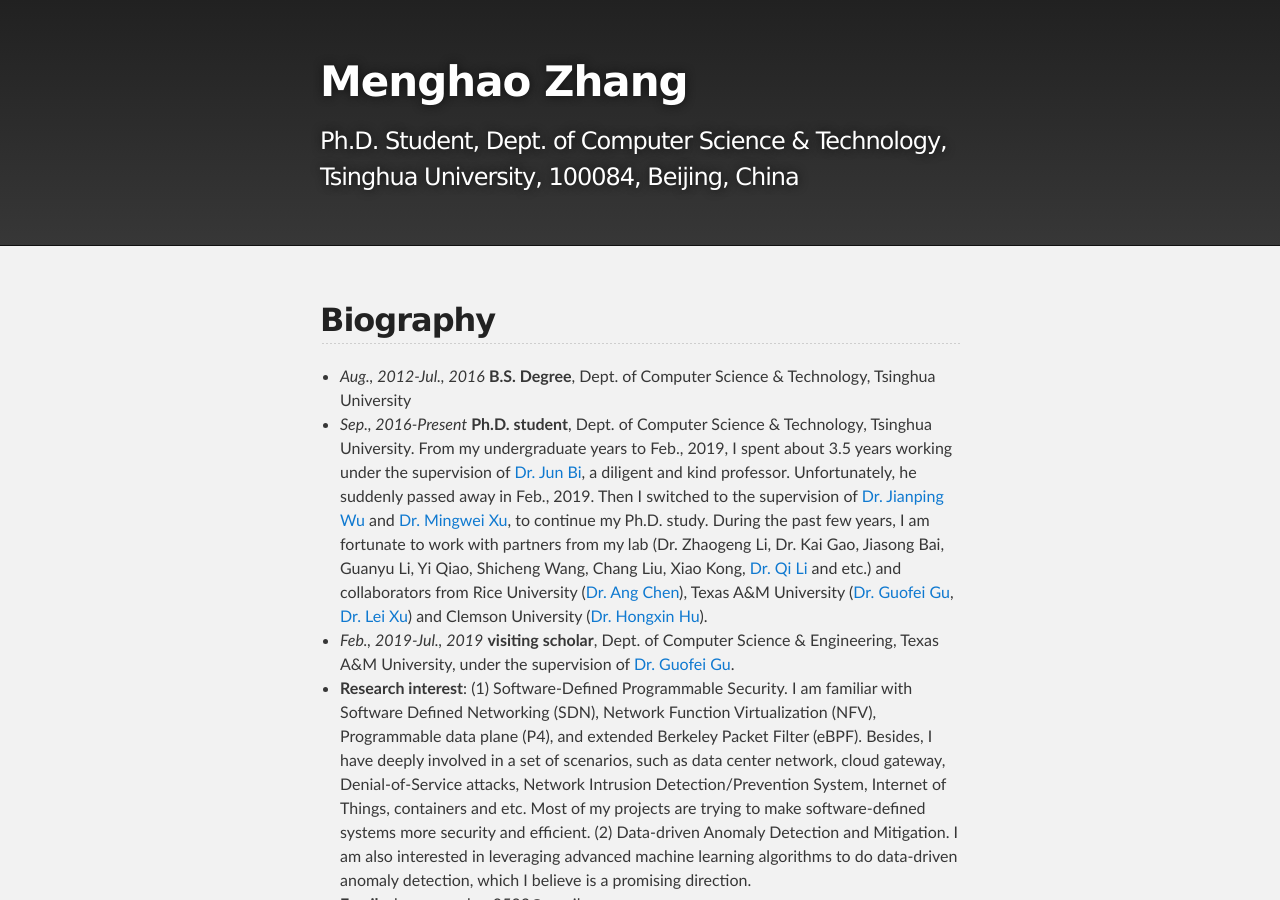
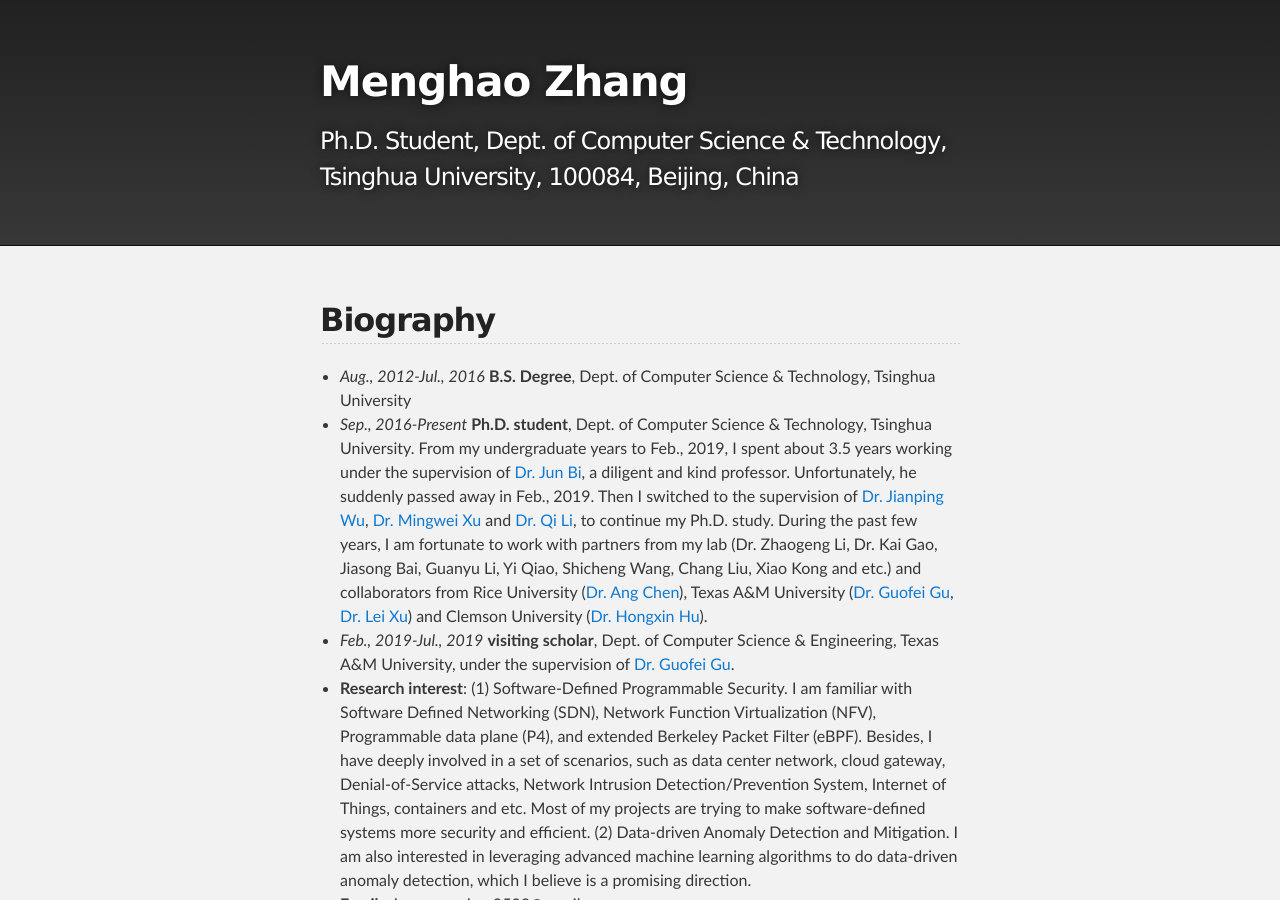
Before and after one commit to zhangmenghao/zhangmenghao.github.io, a Jekyll site: the page built from index.md, in a window 1280 px wide and 900 px high. Built offline with Jekyll 4.4.1, drawn with Linux system fonts in a browser that asks for light colours.

Commit message:
Update bio

```diff
--- a/index.md
+++ b/index.md
@@ -8,7 +8,7 @@
 ## Biography
 
 * *Aug., 2012-Jul., 2016*  **B.S. Degree**, Dept. of Computer Science & Technology, Tsinghua University
-* *Sep., 2016-Present*  **Ph.D. student**, Dept. of Computer Science & Technology, Tsinghua University. From my undergraduate years to Feb., 2019, I spent about 3.5 years working under the supervision of [Dr. Jun Bi](http://netarchlab.tsinghua.edu.cn/~junbi/), a diligent and kind professor. Unfortunately, he suddenly passed away in Feb., 2019. Then I switched to the supervision of [Dr. Jianping Wu](http://www.cs.tsinghua.edu.cn/publish/csen/4623/2010/20101224194435414856631/20101224194435414856631_.html) and [Dr. Mingwei Xu](http://routing.netlab.edu.cn/tiki-index.php?page=Mingwei+Xu), to continue my Ph.D. study. During the past few years, I am fortunate to work with partners from my lab (Dr. Zhaogeng Li, Dr. Kai Gao, Jiasong Bai, Guanyu Li, Yi Qiao, Shicheng Wang, Chang Liu, Xiao Kong, [Dr. Qi Li](https://sites.google.com/site/qili2012/) and etc.) and collaborators from Rice University ([Dr. Ang Chen](https://www.cs.rice.edu/~angchen/)), Texas A&M University ([Dr. Guofei Gu](http://faculty.cs.tamu.edu/guofei/), [Dr. Lei Xu](http://students.cse.tamu.edu/xray2012/)) and Clemson University ([Dr. Hongxin Hu](https://people.cs.clemson.edu/~hongxih/)).
+* *Sep., 2016-Present*  **Ph.D. student**, Dept. of Computer Science & Technology, Tsinghua University. From my undergraduate years to Feb., 2019, I spent about 3.5 years working under the supervision of [Dr. Jun Bi](http://netarchlab.tsinghua.edu.cn/~junbi/), a diligent and kind professor. Unfortunately, he suddenly passed away in Feb., 2019. Then I switched to the supervision of [Dr. Jianping Wu](http://www.cs.tsinghua.edu.cn/publish/csen/4623/2010/20101224194435414856631/20101224194435414856631_.html), [Dr. Mingwei Xu](http://routing.netlab.edu.cn/tiki-index.php?page=Mingwei+Xu) and [Dr. Qi Li](https://sites.google.com/site/qili2012/), to continue my Ph.D. study. During the past few years, I am fortunate to work with partners from my lab (Dr. Zhaogeng Li, Dr. Kai Gao, Jiasong Bai, Guanyu Li, Yi Qiao, Shicheng Wang, Chang Liu, Xiao Kong and etc.) and collaborators from Rice University ([Dr. Ang Chen](https://www.cs.rice.edu/~angchen/)), Texas A&M University ([Dr. Guofei Gu](http://faculty.cs.tamu.edu/guofei/), [Dr. Lei Xu](http://students.cse.tamu.edu/xray2012/)) and Clemson University ([Dr. Hongxin Hu](https://people.cs.clemson.edu/~hongxih/)).
 * *Feb., 2019-Jul., 2019*  **visiting scholar**, Dept. of Computer Science & Engineering, Texas A&M University, under the supervision of [Dr. Guofei Gu](http://faculty.cs.tamu.edu/guofei/).
 * **Research interest**: (1) Software-Defined Programmable Security. I am familiar with Software Defined Networking (SDN), Network Function Virtualization (NFV), Programmable data plane (P4), and extended Berkeley Packet Filter (eBPF). Besides, I have deeply involved in a set of scenarios, such as data center network, cloud gateway, Denial-of-Service attacks, Network Intrusion Detection/Prevention System, Internet of Things, containers and etc. Most of my projects are trying to make software-defined systems more security and efficient. (2) Data-driven Anomaly Detection and Mitigation. I am also interested in leveraging advanced machine learning algorithms to do data-driven anomaly detection, which I believe is a promising direction.
 * **Email**: zhangmenghao0503@gmail.com
```
